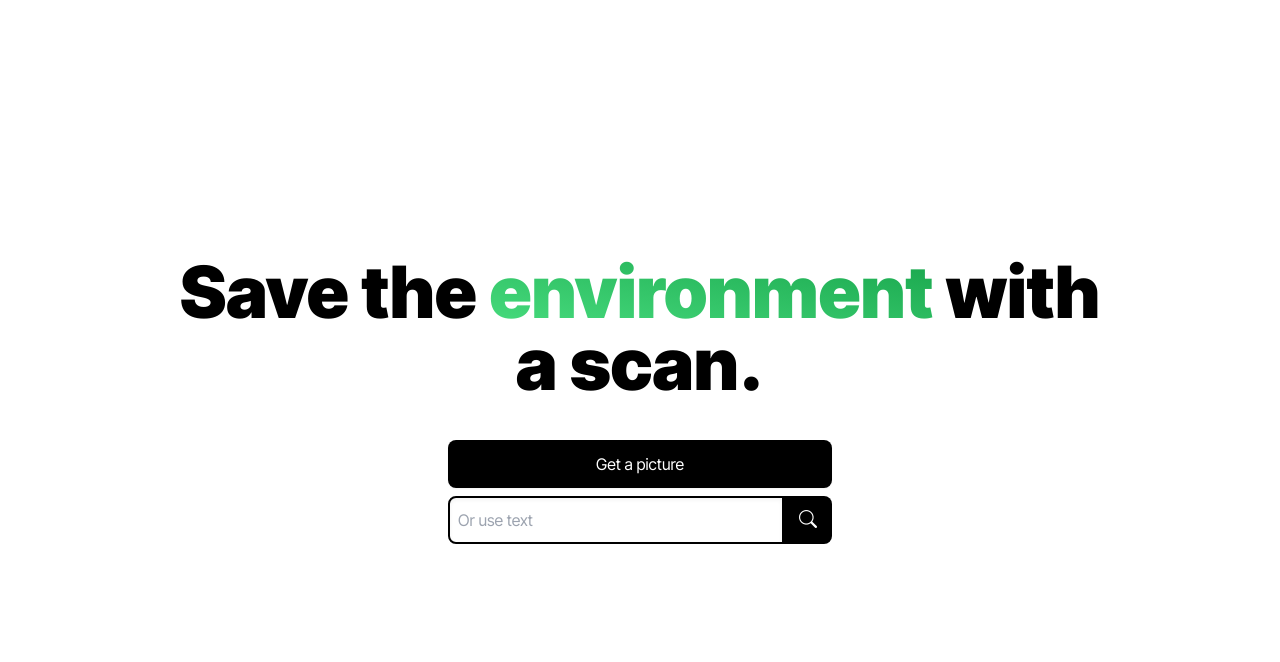
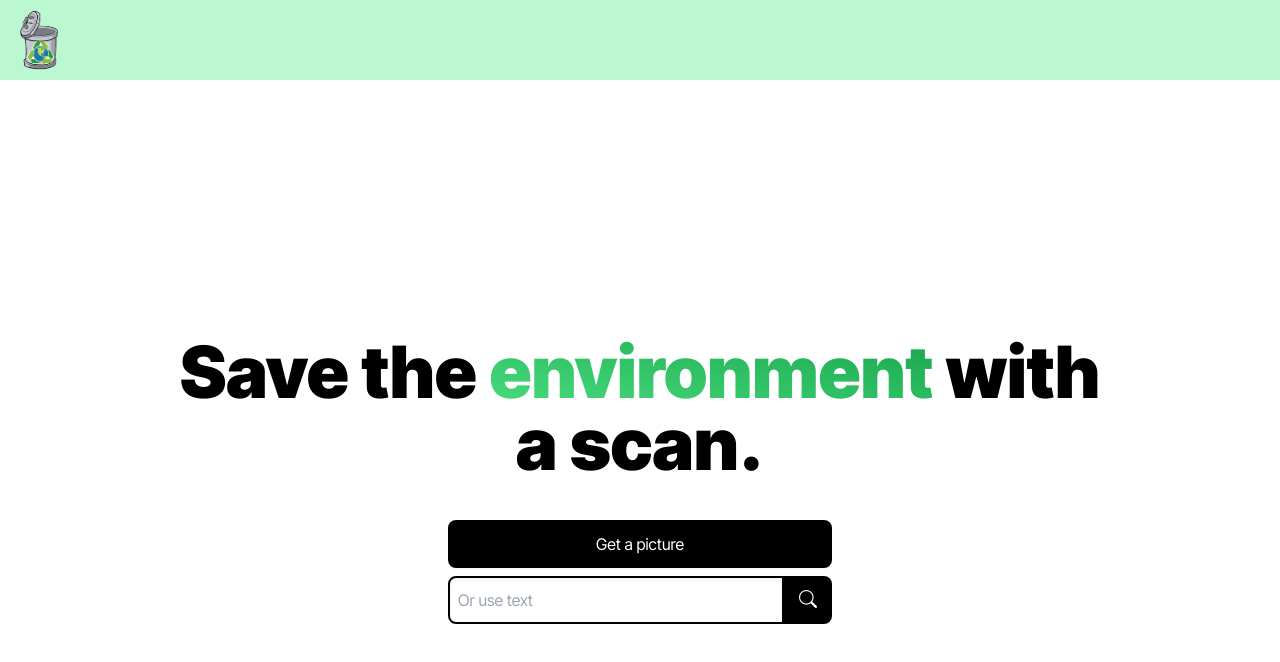
Before and after one commit to arthurmatthew/hackpnw2023, a React (Vite) app: page / in a window 1280 px wide. Shown: the top 662 px of the page. Built offline with nearby package versions, Linux system fonts and the light colour scheme.

Commit message:
Add header

```diff
--- /dev/null
+++ b/src/layout.tsx
@@ -0,0 +1,15 @@
+import React from "react";
+import Logo from "./assets/logo.png";
+
+const Layout = ({ children }: { children: React.ReactNode }) => {
+  return (
+    <>
+      <header className="sticky top-0 flex h-20 w-full items-center bg-green-200 p-2">
+        <img src={Logo} className="h-full" />
+      </header>
+      <main>{children}</main>
+    </>
+  );
+};
+
+export default Layout;
--- a/src/main.css
+++ b/src/main.css
@@ -4,6 +4,10 @@
 @tailwind components;
 @tailwind utilities;
 
+body {
+  overflow-x: hidden;
+}
+
 * {
   font-family: "Inter Tight", system-ui, -apple-system, BlinkMacSystemFont,
     "Segoe UI", Roboto, Oxygen, Ubuntu, Cantarell, "Open Sans", "Helvetica Neue",
--- a/src/main.tsx
+++ b/src/main.tsx
@@ -4,6 +4,7 @@ import "./main.css";
 
 import { createBrowserRouter, RouterProvider } from "react-router-dom";
 import Index from "./routes";
+import Layout from "./layout";
 
 const router = createBrowserRouter([
   {
@@ -14,6 +15,8 @@ const router = createBrowserRouter([
 
 ReactDOM.createRoot(document.getElementById("root") as HTMLElement).render(
   <React.StrictMode>
-    <RouterProvider router={router} />
+    <Layout>
+      <RouterProvider router={router} />
+    </Layout>
   </React.StrictMode>
 );
```
Also changed, not shown: src/assets/logo_with_text_transparant.png (added).
